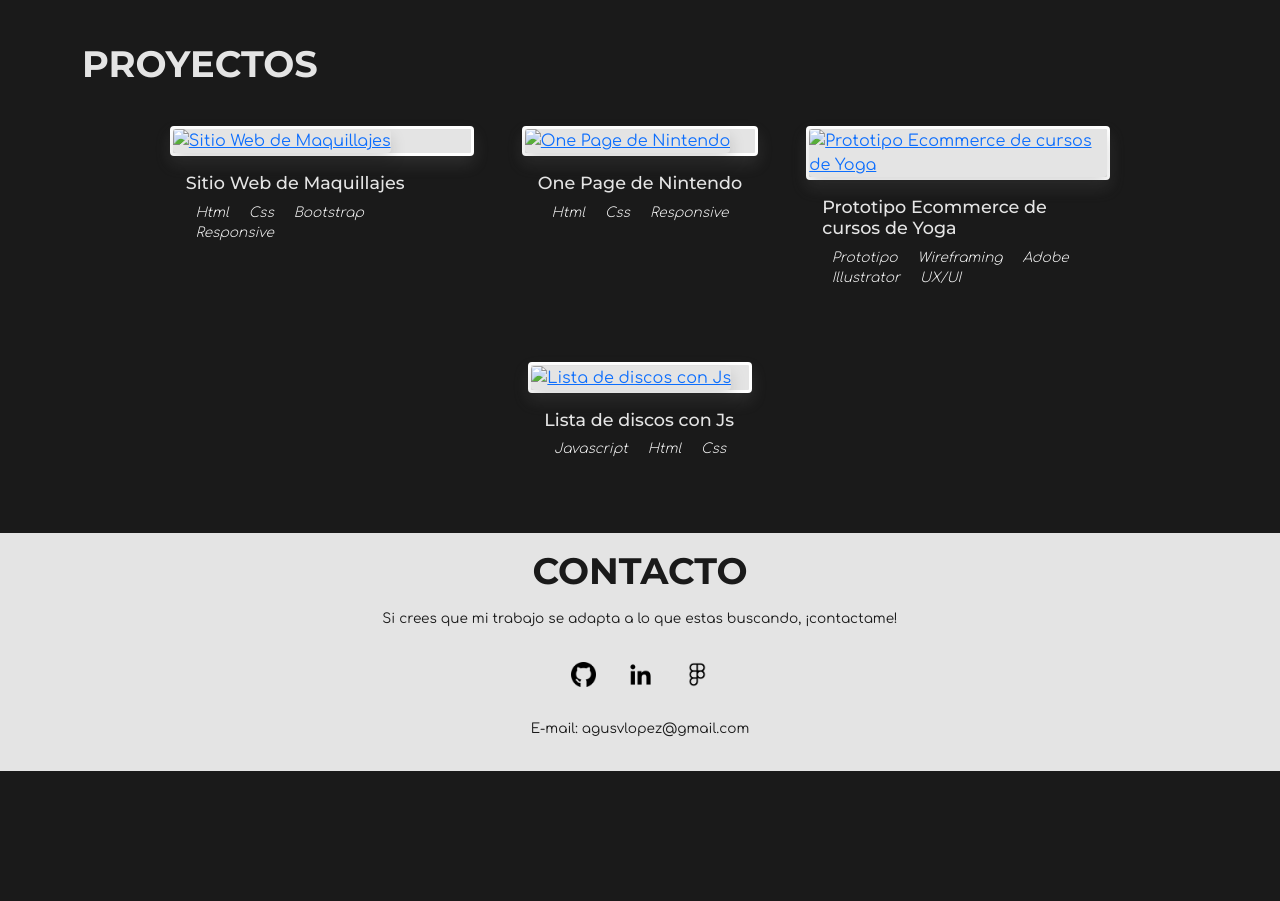
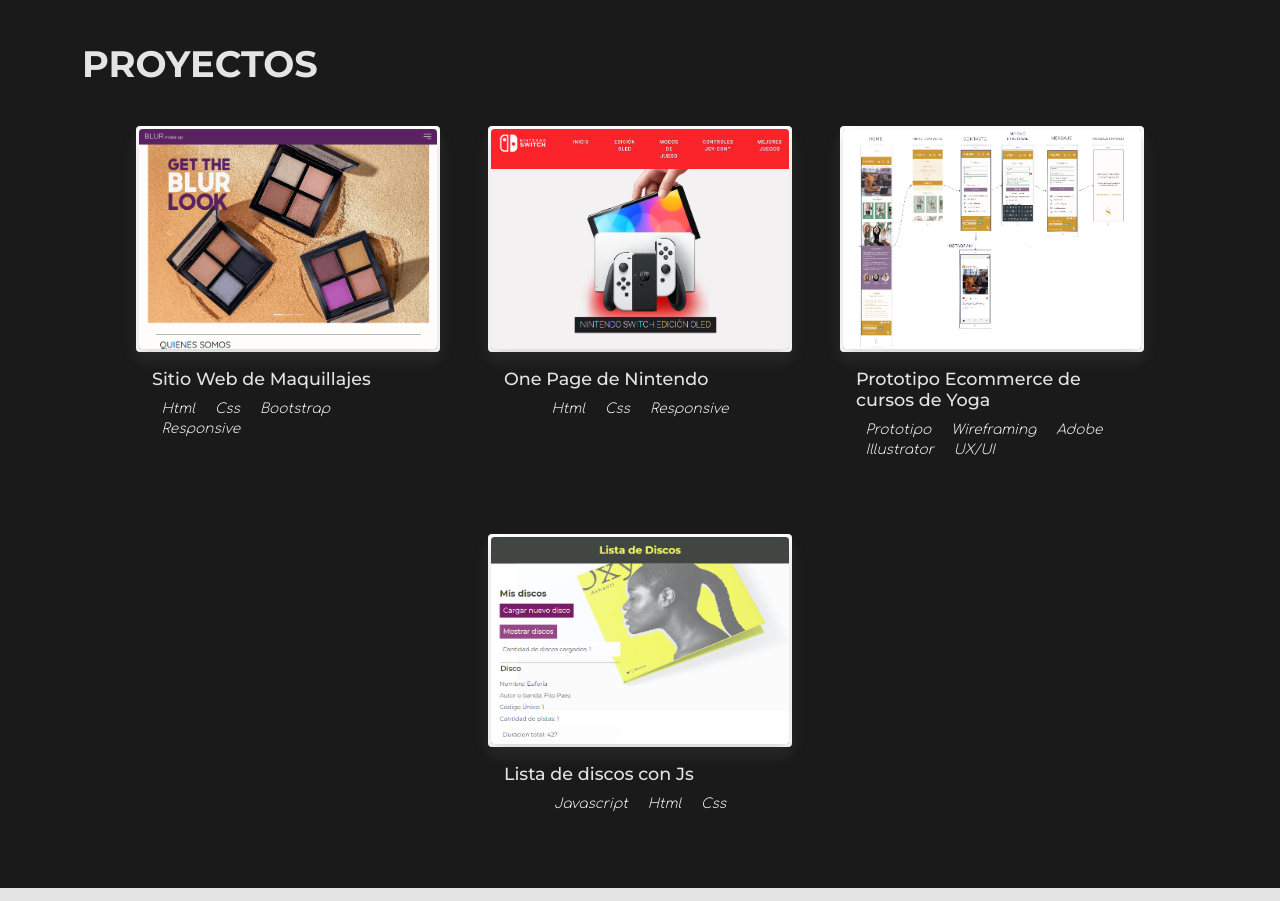
Before and after one commit to agusvlopez/portafolio, a plain HTML site: page index.html in a window 1280 px wide. Shown: the part 1720-2621 px from the top of the page. Before the commit the page ends 2491 px from the top, so only its background shows below. Drawn offline with nearby package versions, Linux system fonts and the light colour scheme.

Commit message:
archivos png arreglado en vue js

```diff
--- a/index.html
+++ b/index.html
@@ -131,7 +131,7 @@
 
                 <div v-if="item.enable" v-for="item in imagenes" class="card colorCard p-2 mb-3 m-sm-1 m-lg-3 rounded-0 mx-auto" style="max-width: 20rem;">
                     <div class="cajaImagenCard rounded-1 aCard">
-                        <a class="aCard" :href="img/proyectos/item.href">
+                        <a class="aCard" :href="item.href">
                             <img :src="item.src" class="card-img-top shadow img-fluid rounded-1 aCard" :alt= "item.titulo">
                         </a>
                     </div>
--- a/js.js/js.js
+++ b/js.js/js.js
@@ -3,10 +3,10 @@
     data: {
         cardHover: false,
         imagenes: [
-            {href: "blur_maquillajes.png" , src: "file:///C:/Users/sioma/Documents/GitHub/Portafolio/img/proyectos/blur_maquillajes1.png" , titulo: "Sitio Web de Maquillajes", sub: "Html Css Bootstrap Responsive", enable: true},
-            {href: "nintendo.png" , src: "file:///C:/Users/sioma/Documents/GitHub/Portafolio/img/proyectos/nintendo1.png" , titulo: "One Page de Nintendo", sub: "Html Css Responsive", enable: true},
-            {href: "yoga.png" , src: "file:///C:/Users/sioma/Documents/GitHub/Portafolio/img/proyectos/yoga.png" , titulo: "Prototipo Ecommerce de cursos de Yoga", sub: "Prototipo Wireframing Adobe Illustrator UX/UI", enable: true},
-            {href: "disk-list.png" , src: "file:///C:/Users/sioma/Documents/GitHub/Portafolio/img/proyectos/list-disk.png" , titulo: "Lista de discos con Js", sub: "Javascript Html Css", enable: true},
+            {href: "https://agusvlopez.github.io/Blur---maquillajes/" , src: "img/proyectos/blur_maquillajes.png" , titulo: "Sitio Web de Maquillajes", sub: "Html Css Bootstrap Responsive", enable: true},
+            {href: "https://agusvlopez.github.io/nintendo/" , src: "img/proyectos/nintendo.png" , titulo: "One Page de Nintendo", sub: "Html Css Responsive", enable: true},
+            {href: "https://agustina783405.invisionapp.com/console/share/Q4B5UNHY9KW/977181096" , src: "img/proyectos/yoga.png" , titulo: "Prototipo Ecommerce de cursos de Yoga", sub: "Prototipo Wireframing Adobe Illustrator UX/UI", enable: true},
+            {href: "https://agusvlopez.github.io/disk-list/" , src: "img/proyectos/disk-list.png" , titulo: "Lista de discos con Js", sub: "Javascript Html Css", enable: true},
         ],
     },
 
```
